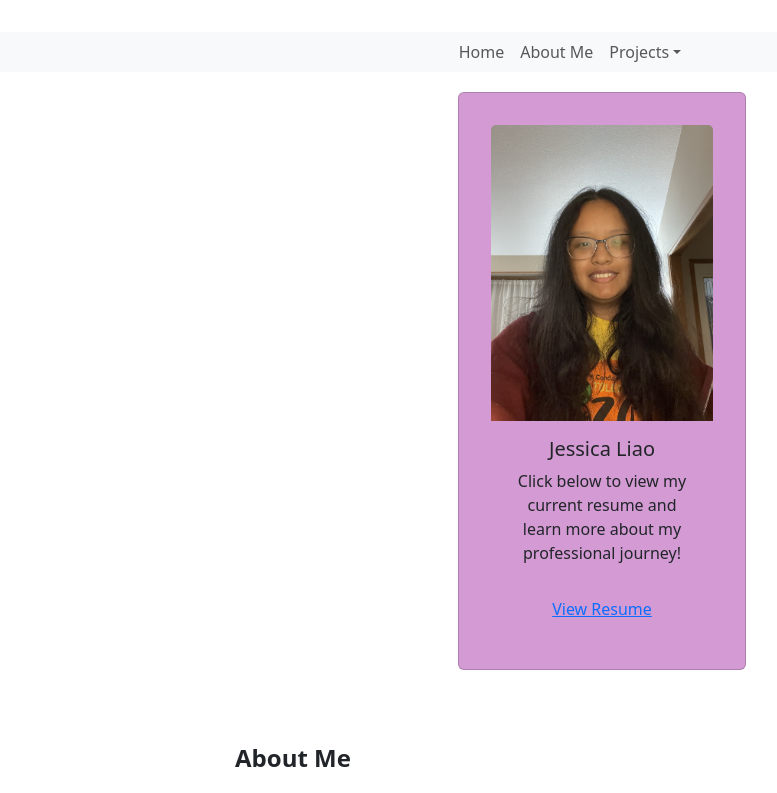
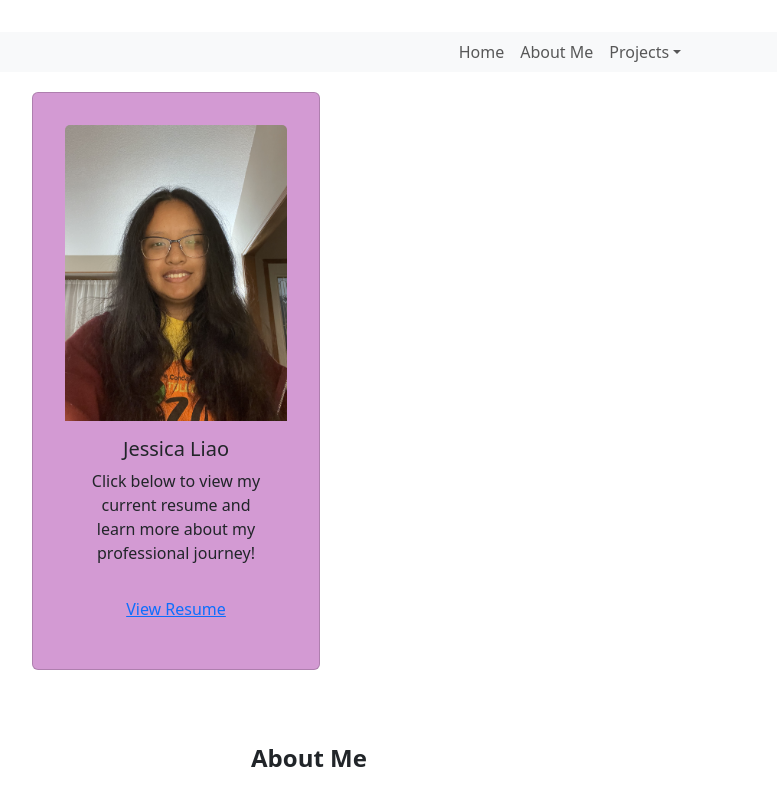
Before and after one commit to jessl314/JessicaL-Blog-Project, a React (Vite) app in the folder frontend/: page /about in a window 1280 px wide. Shown: the top 793 px of the page, without its empty margins (70-847 px from the left). Built offline with nearby package versions, Linux system fonts and the light colour scheme.

Commit message:
ok now container is centered

```diff
--- a/frontend/src/pages/About.jsx
+++ b/frontend/src/pages/About.jsx
@@ -6,8 +6,8 @@ import './About.css'
 
 function About () {
     return (
-    <Container className="my-section">
-      <Row className="justify-content-center">
+    <Container className="d-flex justify-content-center">
+      <Row>
         <div className="card-container">
           <Col xs={12} md={6}>
             <Card className="card">
```
